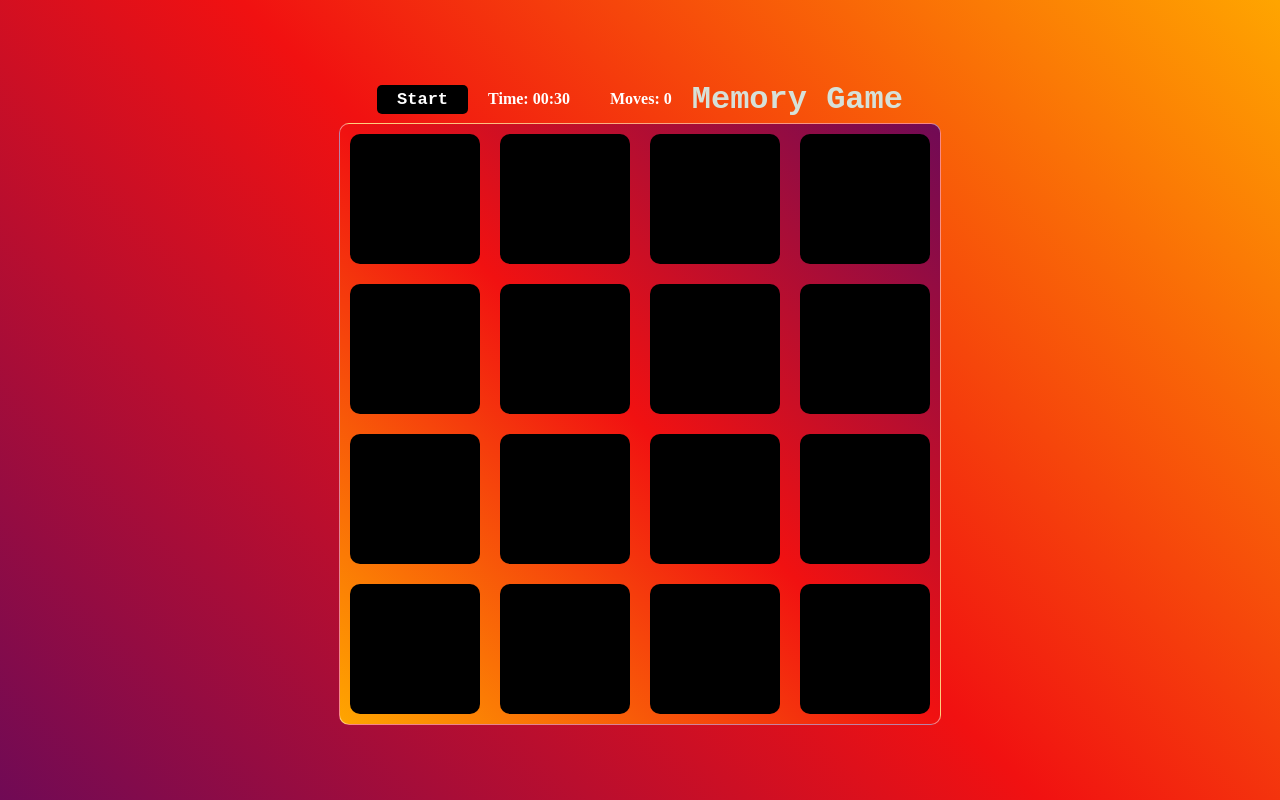
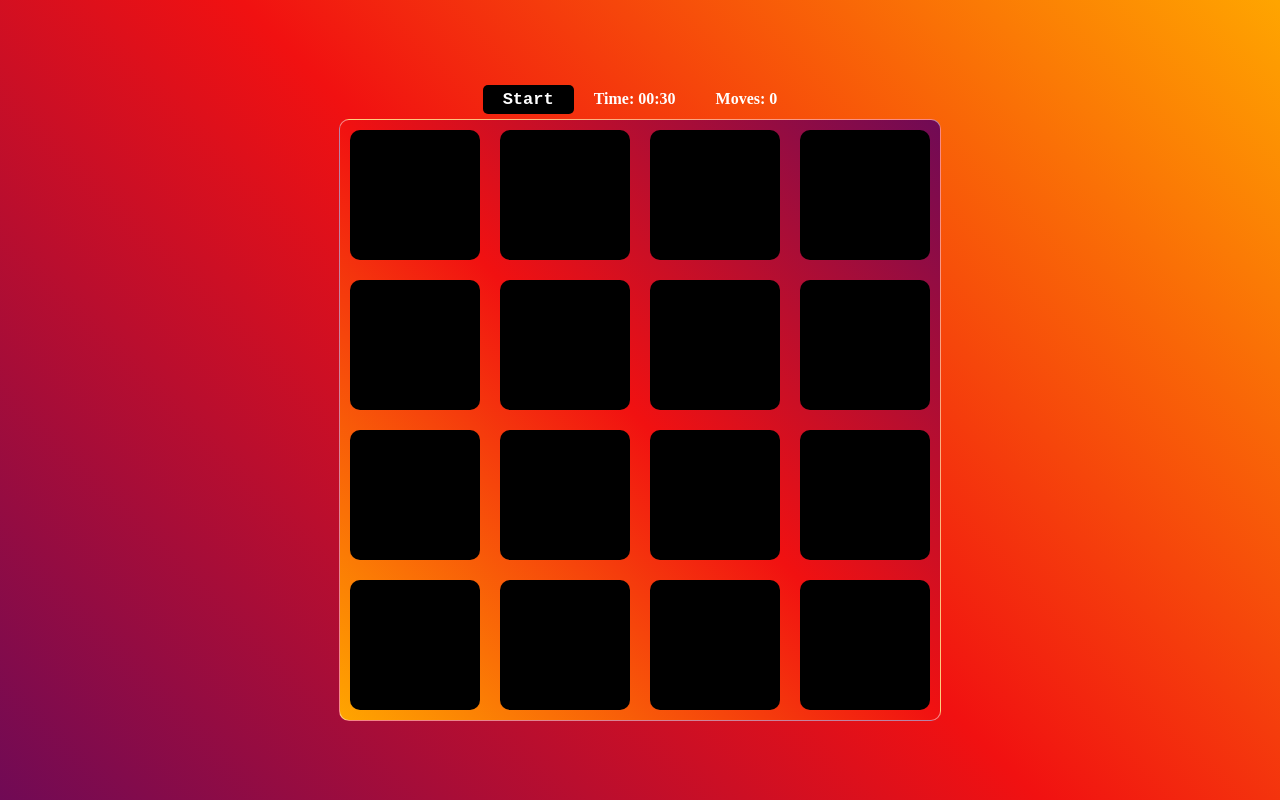
Before and after one commit to Bunty0409/memorygame, a plain HTML site: page index.html in a window 1280 px wide. Drawn offline with Linux system fonts and the light colour scheme.

Commit message:
memorygam1e

```diff
--- a/index.html
+++ b/index.html
@@ -9,12 +9,12 @@
   </head>
   <body>
     <div class="main_box">
-      <h1>Memory Game</h1>
+      <!-- <h1>Memory Game</h1> -->
     <div class="game_tracker">
       <button onclick="startGame()">Start</button>
       <p id="timer">Time: 00:30</p>
       <p id="moves">Moves: 0</p>
-      <h1>Memory Game</h1>
+      <!-- <h1>Memory Game</h1> -->
     </div>
     <div class="main">
 
```
